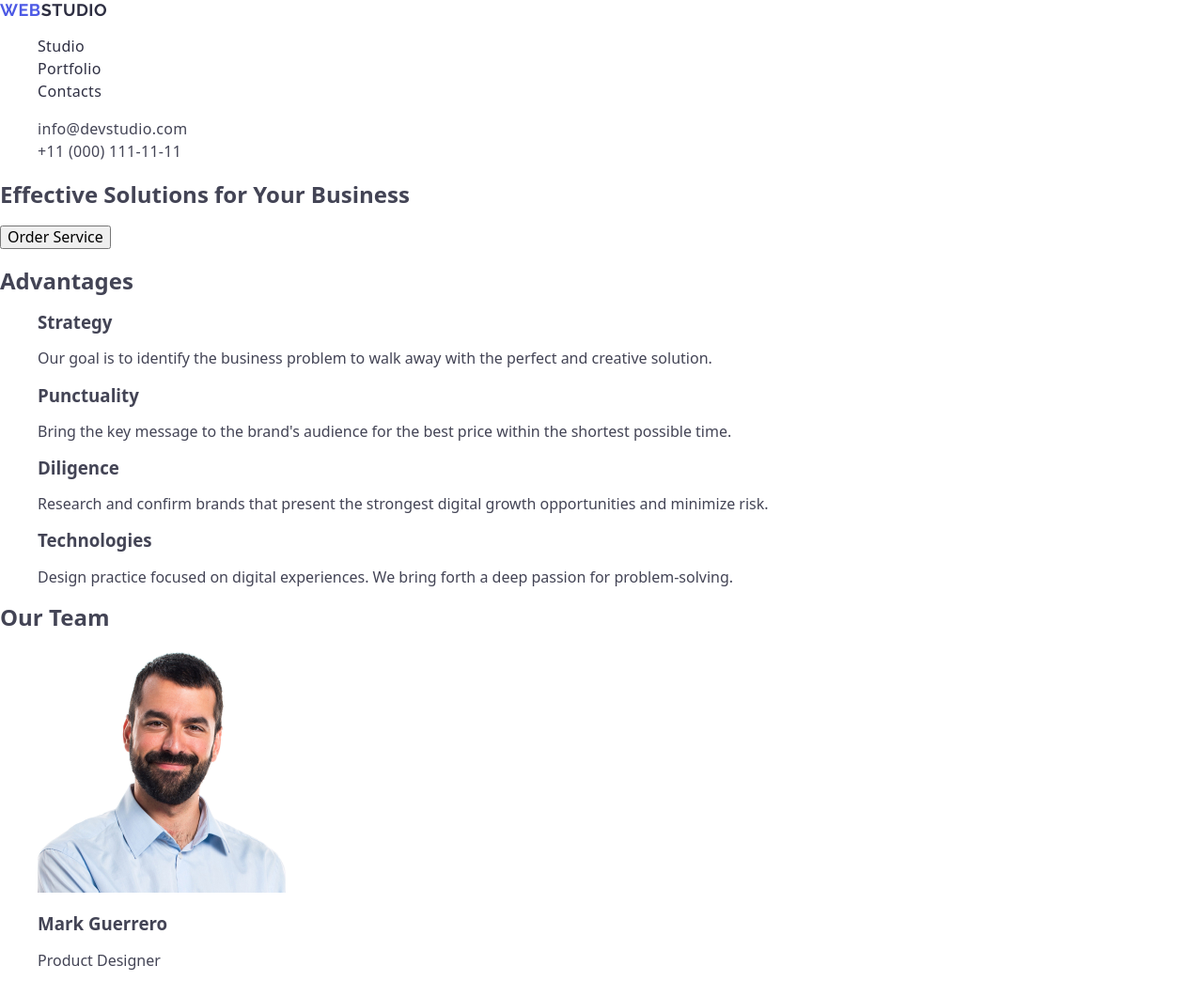
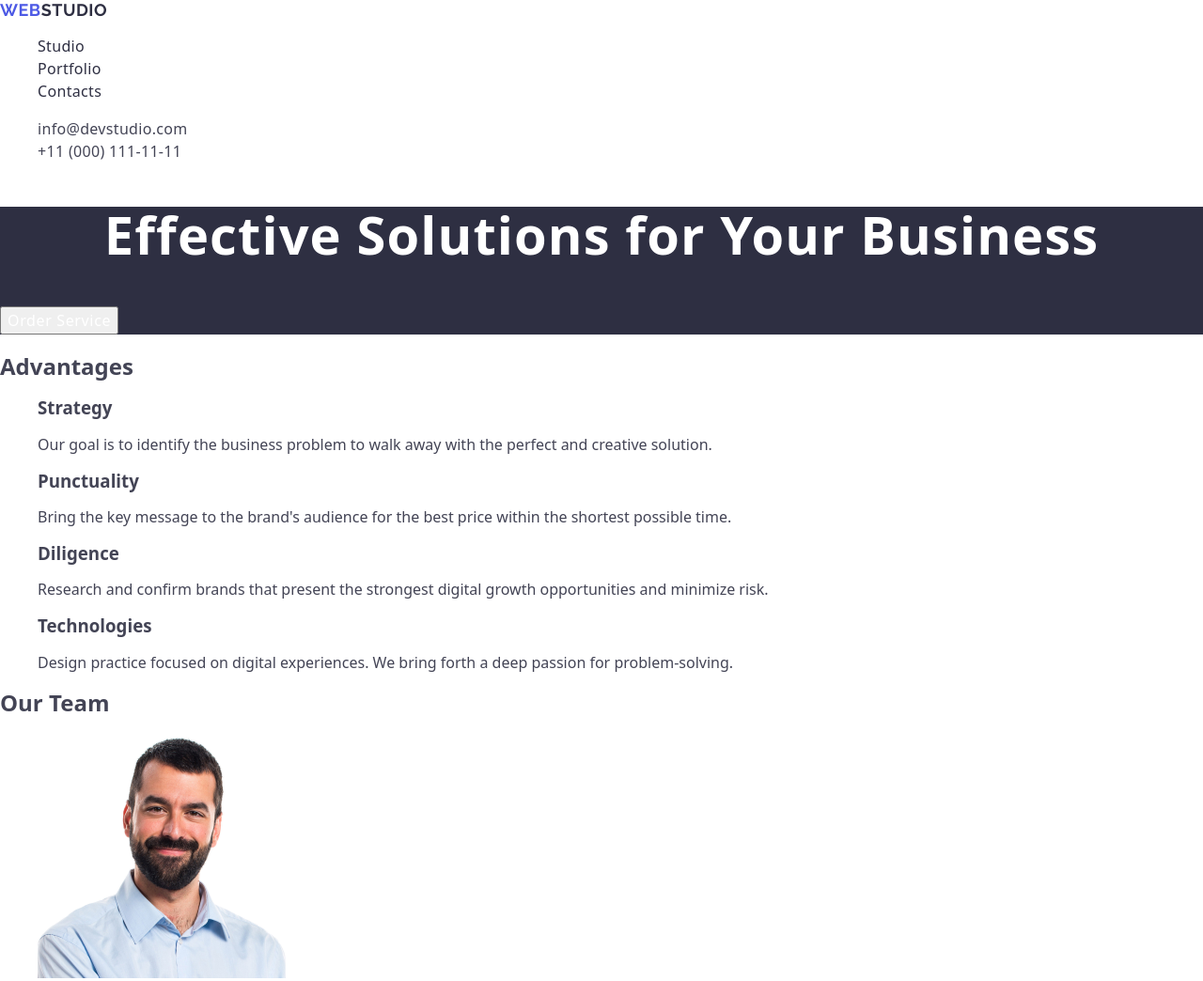
Before and after one commit to LobanovSK/goit-markup-hw-02, a plain HTML site: page index.html in a window 1280 px wide. Shown: the top 1044 px of the page at 94% size. Drawn offline with nearby package versions, Linux system fonts and the light colour scheme.

Commit message:
add section1 styles

```diff
--- a/css/styles.css
+++ b/css/styles.css
@@ -56,3 +56,24 @@ a {
 .contacts-link:focus {
   color: #404bbf;
 }
+.--section1-- {
+  background-color: #2e2f42;
+}
+.title1 {
+  font-size: 56px;
+  line-height: 1.07;
+  text-align: center;
+  letter-spacing: 0.02em;
+  color: #ffffff;
+}
+.button-section1 {
+  font-weight: 500;
+  line-height: 1.5;
+  letter-spacing: 0.04em;
+  color: #ffffff;
+  cursor: pointer;
+}
+.button-section1:hover,
+.button-section1:focus {
+  background-color: #404bbf;
+}
--- a/index.html
+++ b/index.html
@@ -52,9 +52,9 @@
     </header>
     <main>
       <!--section1-->
-      <section>
-        <h1>Effective Solutions for Your Business</h1>
-        <button type="button">Order Service</button>
+      <section class="--section1--">
+        <h1 class="title1">Effective Solutions for Your Business</h1>
+        <button class="button-section1" type="button">Order Service</button>
       </section>
       <!--section2-->
       <section>
```
